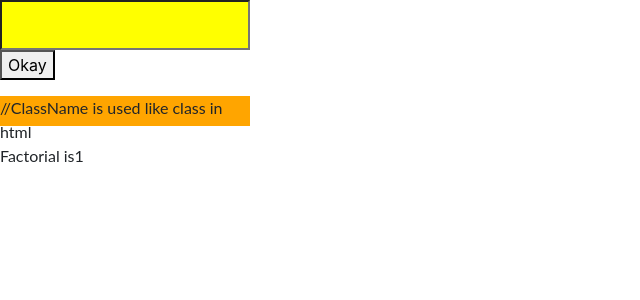
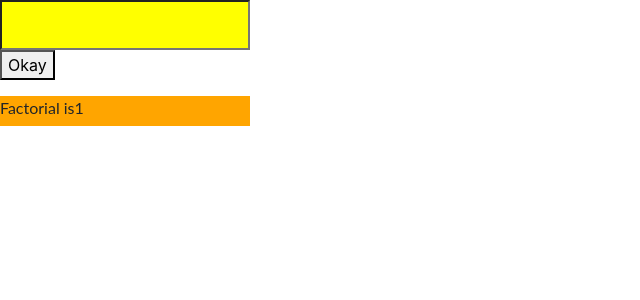
Before and after one commit to dhananjaypatil707/react-Factorial, a React (Create React App) app: page / in a window 1280 px wide. Shown: the top 300 px of the page, without its empty margins (0-640 px from the left). Built offline with nearby package versions, Linux system fonts and the light colour scheme.

Commit message:
1 file modified

```diff
--- a/src/DemoEvent.js
+++ b/src/DemoEvent.js
@@ -23,8 +23,6 @@ class MyEvent extends React.Component {
         <button onClick={this.myButtonClick}>Okay</button>
         <p>{this.state.val2}</p>
         <p className="result">
-          {" "}
-          //ClassName is used like class in html
           <Factorial num={this.state.val1} />
         </p>
       </div>
```
